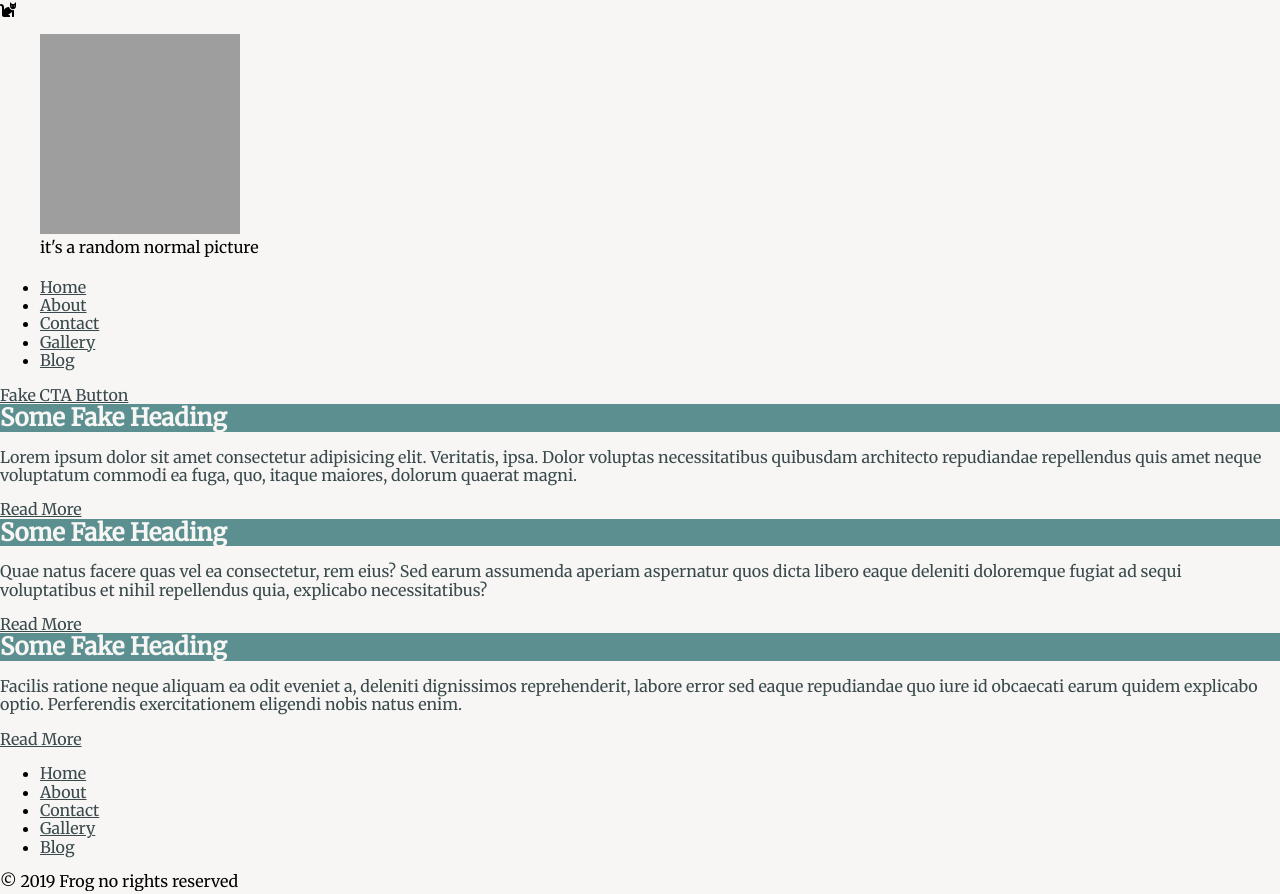
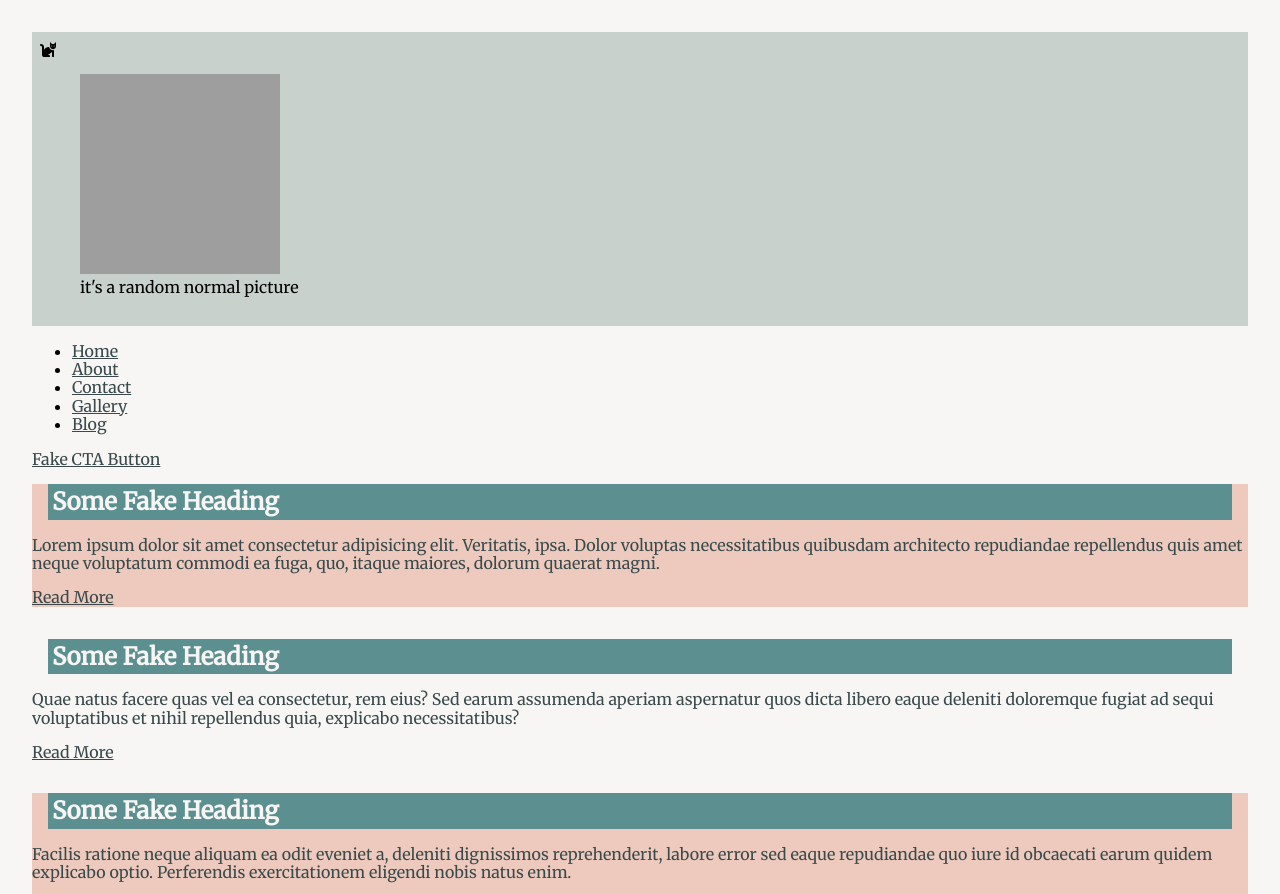
Before and after one commit to piupi/vanessa-kratohvil-project, a website: page index.html in a window 1280 px wide. Shown: the top 894 px of the page. Drawn offline with nearby package versions, Linux system fonts and the light colour scheme; grey boxes are pictures that could not be loaded.

Commit message:
Add css custom properties.

```diff
--- a/index.html
+++ b/index.html
@@ -13,7 +13,6 @@
 <link rel="stylesheet" href="https://cdnjs.cloudflare.com/ajax/libs/font-awesome/5.10.2/css/all.min.css">
 <link href="https://fonts.googleapis.com/css?family=Merriweather&display=swap" rel="stylesheet">
 
-<i class="fas fa-cat"></i>
 
 <link rel="stylesheet" href="style2.css">
 
@@ -21,6 +20,7 @@
 
   <body>
     <header id="test-id" class="test-class">
+        <i class="fas fa-cat"></i>
       <figure>
         <img
           srcset="
--- a/style2.css
+++ b/style2.css
@@ -4,25 +4,45 @@
   --secondary: #f7b09d;
   --secondary-variant: #edcabd;
   --white: #f7f6f4;
-  --gray: #c8d1cc;
+  --gray: #C8D1CC;
   --gray-variant: #3a4a4c;
+  --base-spacing: 4px;
 }
 
 h2 {
   background-color: var(--primary);
-  margin: calc(var(--base-spacing) * 2);
+  margin: calc(var(--base-spacing) * 4);
+  padding: calc(var(--base-spacing) * 1);
   color: var(--white);
 }
 
 body {
   background-color: var(--white);
   font-family: "Merriweather", serif;
+  margin: calc(var(--base-spacing) * 8)
 }
 
 p {
-  color: #3a4a4c;
+  color: var(--gray-variant);
 }
 
 a {
   color: var(--gray-variant);
 }
+
+a:hover {
+  color: var(--secondary);
+}
+
+section {
+  margin-bottom: calc(var(--base-spacing) * 8);
+}
+
+section:nth-of-type(odd) {
+  background-color: var(--secondary-variant);
+}
+
+header {
+  background-color: var(--gray);
+  padding: calc(var(--base-spacing) * 2);
+}
```
